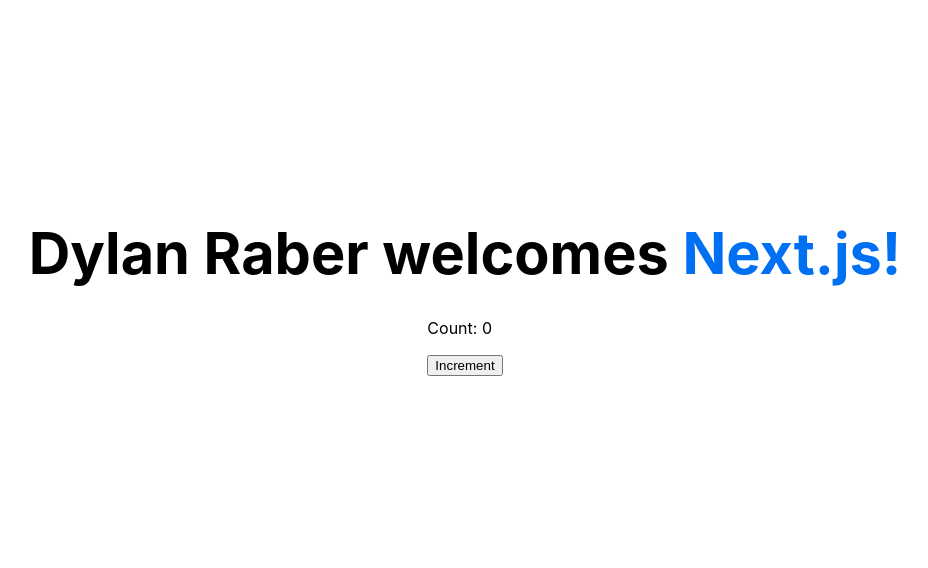
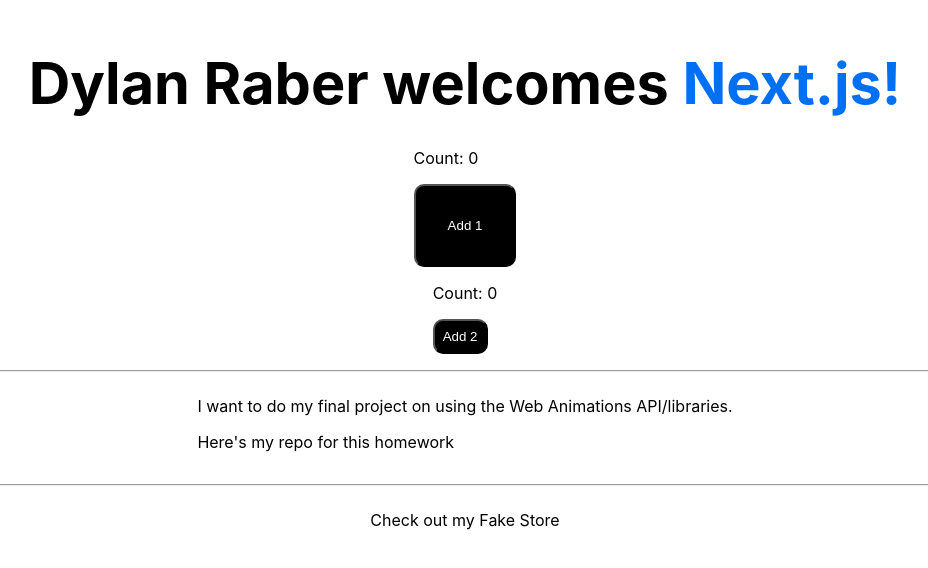
Before and after one commit to Dylan-Raber/nextjs-blog, a Next.js app: page / in a window 1280 px wide. Shown: the part 102-670 px from the top of the page, without its empty margins (175-1103 px from the left). Built offline with nearby package versions, Linux system fonts and the light colour scheme.

Commit message:
added github and searchbar components, modified counter component. added store page and modified index page for NextJS assignment

```diff
--- a/components/Counter.js
+++ b/components/Counter.js
@@ -1,12 +1,25 @@
-import React, { useState } from "react";
+import React, { useState, useEffect } from "react";
 
-export default function Counter() {
+export default function Counter(props) {
     const [count, setCount] = useState(0);
 
+    function rollOverCount() {
+      if (count > 10) {
+        setCount(0);
+      }
+    }
+
+    const buttonStyle = {
+      backgroundColor: "Black",
+      color: "white",
+      padding: props.size + "rem",
+      borderRadius: "10px",
+    };
+    useEffect(rollOverCount, [count]);
     return (
       <div>
         <p>Count: {count}</p>
-        <button onClick={() => setCount(count + 1)}>Increment</button>
+        <button onClick={() => setCount(count + 1 * props.mult)} style={buttonStyle} >{props.name}</button>
       </div>
     );
   }
--- /dev/null
+++ b/components/GitHub.js
@@ -0,0 +1,10 @@
+export default function GitHub() {
+
+    return (
+
+        <div>
+            <p> I want to do my final project on using the Web Animations API/libraries. </p>
+            <p> Here's my <a href= "https://github.com/Dylan-Raber/nextjs-blog"> repo for this homework</a></p>
+        </div>
+    );
+}
--- a/pages/index.js
+++ b/pages/index.js
@@ -1,19 +1,40 @@
-import Head from 'next/head';
-import styles from '../styles/Home.module.css';
-import Counter from '../components/Counter';
+import Head from "next/head";
+import styles from "../styles/Home.module.css";
+import Counter from "../components/Counter";
+import GitHub from "../components/GitHub";
+import Link from "next/link";
 
 export default function Home() {
   return (
     <div className={styles.container}>
       <Head>
-        <title>Create Next App</title>
+        <title>Dylan Raber</title>
         <link rel="icon" href="/favicon.ico" />
       </Head>
 
       <h1 className={styles.title}>
         Dylan Raber welcomes <a href="https://nextjs.org">Next.js!</a>
       </h1>
-      <Counter />
+      <Counter name={"Add 1"} mult={1} size={2}/>
+      <Counter name={"Add 2"} mult={2} size={0.5}/>
+
+      <hr
+        style={{
+          width: "80%",
+          marginTop: "1em",
+        }}
+      />
+
+      <GitHub />
+
+      <hr
+        style={{
+          width: "80%",
+          marginTop: "1em",
+        }}
+      />
+
+      <p>Check out my <Link href="/store">Fake Store</Link></p>
 
     </div>
   );
--- a/styles/global.css
+++ b/styles/global.css
@@ -30,3 +30,11 @@
   max-width: 100%;
   height: auto;
 }
+
+.prodStyle {
+  border: 2px solid black;
+  border-radius: 10px;
+  width: 150px;
+  padding: 1rem;
+  margin: 1rem;
+}
```
Also changed, not shown: components/SearchBar.js (added, +83 -0 lines), pages/store.js (added, +17 -0 lines), styles/Home.module.css (line endings or trailing spaces).
